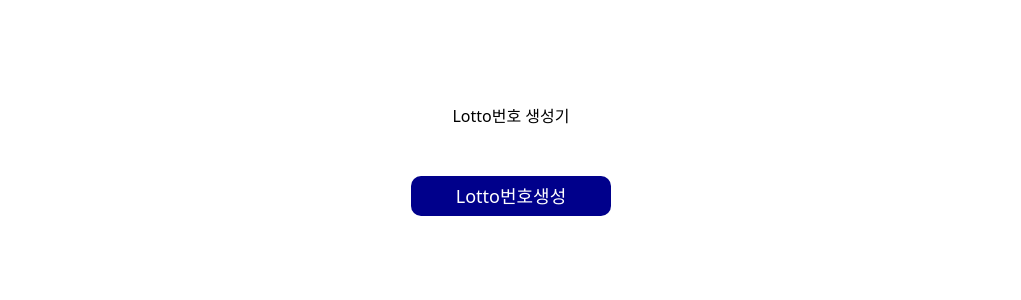
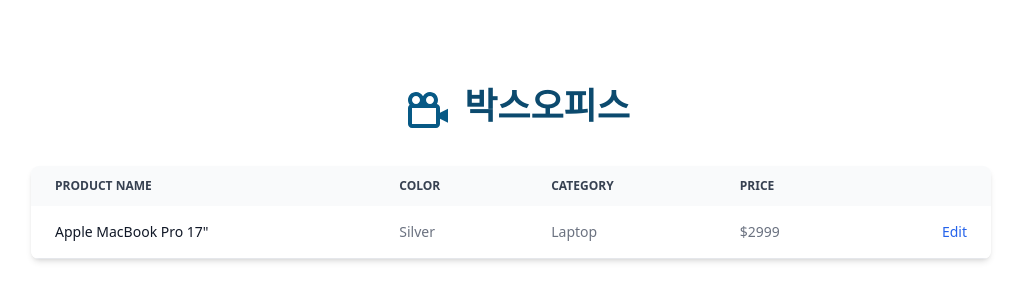
Before and after one commit to pnumin/k5_react, a React (Create React App) app: page / in a window 1280 px wide. Shown: the part 244-544 px from the top of the page, without its empty margins (129-1150 px from the left). Built offline with nearby package versions, Linux system fonts and the light colour scheme.

Commit message:
Tailwindcss

```diff
--- a/package.json
+++ b/package.json
@@ -8,6 +8,7 @@
     "@testing-library/user-event": "^13.5.0",
     "react": "^18.2.0",
     "react-dom": "^18.2.0",
+    "react-icons": "^4.12.0",
     "react-scripts": "5.0.1",
     "web-vitals": "^2.1.4"
   },
--- /dev/null
+++ b/src/06/BoxOffice.js
@@ -0,0 +1,58 @@
+import { BiCameraMovie } from "react-icons/bi";
+import TailH1 from "../UI/TailH1";
+
+export default function BoxOffice() {
+  return (
+    <div className="container mx-auto h-screen">
+      <div className="flex flex-col justify-center items-center w-full h-full">
+        <div className="flex m-8">
+          <BiCameraMovie className="text-5xl text-sky-800 mx-3"/>
+          <TailH1 title="박스오피스" />
+        </div>
+        <div className="relative overflow-x-auto w-3/4 shadow-md sm:rounded-lg">
+          <table className="w-full text-sm text-left rtl:text-right text-gray-500 dark:text-gray-400">
+            <thead className="text-xs text-gray-700 uppercase bg-gray-50 dark:bg-gray-700 dark:text-gray-400">
+              <tr>
+                <th scope="col" className="px-6 py-3">
+                  Product name
+                </th>
+                <th scope="col" className="px-6 py-3">
+                  Color
+                </th>
+                <th scope="col" className="px-6 py-3">
+                  Category
+                </th>
+                <th scope="col" className="px-6 py-3">
+                  Price
+                </th>
+                <th scope="col" className="px-6 py-3">
+                  <span className="sr-only">Edit</span>
+                </th>
+              </tr>
+            </thead>
+            <tbody>
+              <tr className="bg-white border-b dark:bg-gray-800 dark:border-gray-700 hover:bg-gray-50 dark:hover:bg-gray-600">
+                <th scope="row" className="px-6 py-4 font-medium text-gray-900 whitespace-nowrap dark:text-white">
+                  Apple MacBook Pro 17"
+                </th>
+                <td className="px-6 py-4">
+                  Silver
+                </td>
+                <td className="px-6 py-4">
+                  Laptop
+                </td>
+                <td className="px-6 py-4">
+                  $2999
+                </td>
+                <td className="px-6 py-4 text-right">
+                  <a href="#" className="font-medium text-blue-600 dark:text-blue-500 hover:underline">Edit</a>
+                </td>
+              </tr>
+            </tbody>
+          </table>
+        </div>
+
+      </div>
+    </div>
+  )
+}
--- a/src/App.js
+++ b/src/App.js
@@ -2,14 +2,16 @@ import './App.css';
 // import LogoMain from './01/LogoMain';
 // import ClockMain from './02/ClockMain';
 // import FrontEnd from './03/FrontEnd';
-import Lotto from './05/Lotto';
+// import Lotto from './05/Lotto';
+import BoxOffice from './06/BoxOffice';
 
 function App() {
   return (
     // <LogoMain />
     // <ClockMain />
     // <FrontEnd />
-    <Lotto />
+    // <Lotto />
+    <BoxOffice />
   );
 }
 
--- /dev/null
+++ b/src/UI/TailH1.js
@@ -0,0 +1,7 @@
+export default function TailH1({title}) {
+  return (
+    <div className="text-4xl text-sky-900 font-sans font-bold">
+      {title}
+    </div>
+  )
+}
```
Also changed, not shown: 1 other file (tests, documents, lock files or other folders).
